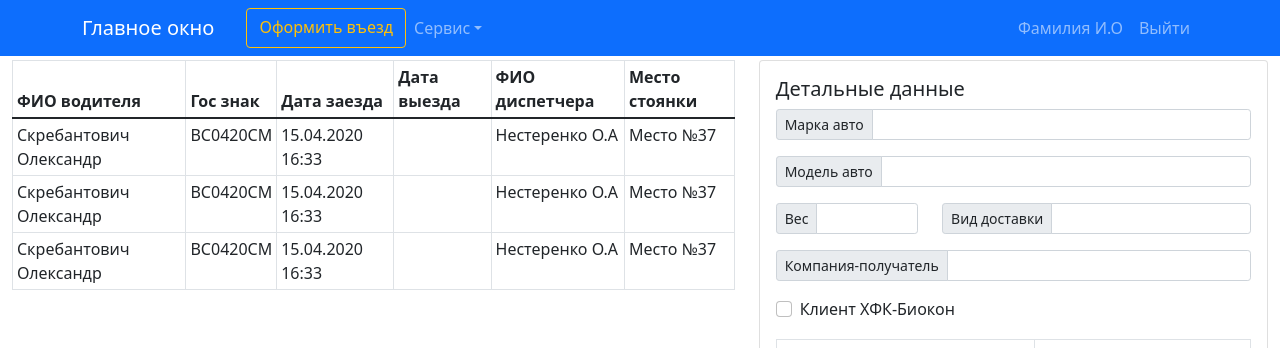
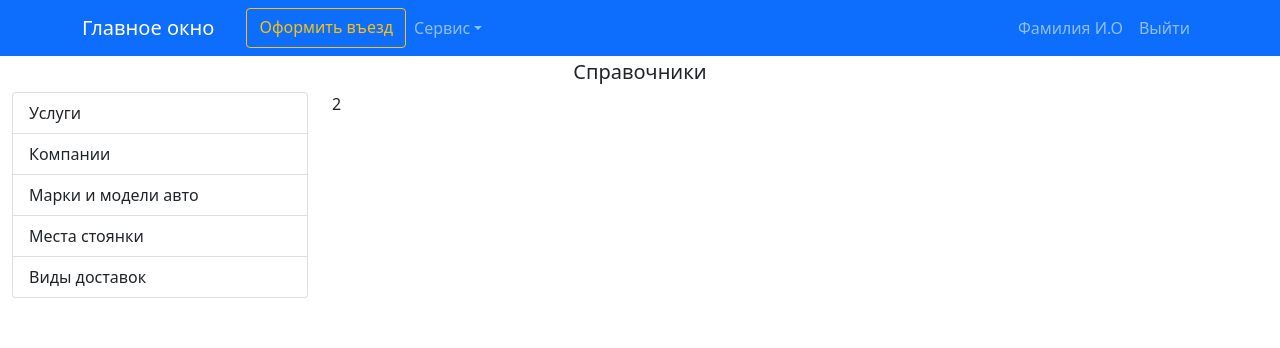
Before and after one commit to s-grushin/controlts, a React (Create React App) app in the folder client/: page /catalogs in a window 1280 px wide. Before the commit this address led to /. Shown: the top 348 px of the page. Built offline with nearby package versions, Linux system fonts and the light colour scheme.

Commit message:
create catalog menu items

```diff
--- a/client/src/components/AppRouter.jsx
+++ b/client/src/components/AppRouter.jsx
@@ -4,21 +4,23 @@ import { useSelector } from 'react-redux'
 import AuthPage from '../pages/AuthPage'
 import MainPage from '../pages/MainPage'
 import VehicleCheckoutPage from '../pages/VehicleCheckoutPage'
+import CatalogsPage from '../pages/CatalogsPage'
 
 const AppRouter = () => {
     const userState = useSelector(state => state.user)
 
     if (userState.isAuth) {
-        // маршруты для залогиненого пользователя
+        // маршруты для авторизованого пользователя
         return (
             <Routes>
                 <Route path='/' element={<MainPage />} />
                 <Route path='/checkout' element={<VehicleCheckoutPage />} />
+                <Route path='/catalogs' element={<CatalogsPage />} />
                 <Route path='*' element={<Navigate to='/' />} />
             </Routes>
         )
     } else {
-        // маршруты для НЕ залогиненого пользователя
+        // маршруты для НЕ авторизованого пользователя
         return (
             <Routes>
                 <Route path='/auth' element={<AuthPage />} />
--- a/client/src/components/TopNavbar.jsx
+++ b/client/src/components/TopNavbar.jsx
@@ -25,7 +25,9 @@ const TopNavbar = () => {
                             </LinkContainer>
                             <NavDropdown title="Сервис" id="collasible-nav-dropdown">
                                 <NavDropdown.Item href="#action/3.1">Настройки</NavDropdown.Item>
-                                <NavDropdown.Item href="#action/3.2">Справочники</NavDropdown.Item>
+                                <LinkContainer to='/catalogs'>
+                                    <NavDropdown.Item>Справочники</NavDropdown.Item>
+                                </LinkContainer>
                                 {/* <NavDropdown.Divider />
                                 <NavDropdown.Item href="#action/3.4">NEW</NavDropdown.Item> */}
                             </NavDropdown>
--- a/client/src/components/VehicleMoveDetails.jsx
+++ b/client/src/components/VehicleMoveDetails.jsx
@@ -6,7 +6,9 @@ const VehicleMoveDetails = () => {
     <div>
       <Card>
         <Card.Body>
-          <Card.Title>Детальные данные</Card.Title>
+          <Card.Title>
+            <h6>Детальные данные</h6>
+          </Card.Title>
 
           <Row>
             {/* Марка авто */}
--- /dev/null
+++ b/client/src/pages/CatalogsPage.jsx
@@ -0,0 +1,47 @@
+import React, { useState } from 'react'
+import { Row, Col, ListGroup } from 'react-bootstrap'
+
+const CatalogsPage = () => {
+
+    const [menuItems, setMenuItems] = useState([
+        { id: 1, name: 'services', title: 'Услуги' },
+        { id: 2, name: 'companies', title: 'Компании' },
+        { id: 3, name: 'vehicles', title: 'Марки и модели авто' },
+        { id: 4, name: 'parkings', title: 'Места стоянки' },
+        { id: 5, name: 'shipping', title: 'Виды доставок' },
+    ])
+
+    const [selectedItem, setSelectedItem] = useState(null)
+
+    const clickMenuItemHandler = (id) => {
+        setSelectedItem(menuItems.find(item => item.id === id))
+    }
+
+    return (
+        <div>
+            <Row className='mt-1'>
+                <h5 className='d-flex justify-content-center'>Справочники</h5>
+                <Col md={3}>
+                    <ListGroup>
+                        {menuItems.map(item => (
+                            <ListGroup.Item
+                                key={item.id}
+                                style={{ cursor: 'pointer' }}
+                                onClick={() => clickMenuItemHandler(item.id)}
+                                active={selectedItem === null ? false : item.id === selectedItem.id ? true : false}
+                            >{item.title}</ListGroup.Item>
+                        ))}
+                    </ListGroup>
+                </Col>
+
+                <Col md={9}>
+                    2
+                </Col>
+
+            </Row>
+
+        </div >
+    )
+}
+
+export default CatalogsPage
```
Also changed, not shown: client/src/components/Catalogs/Services.jsx (added, +9 -0 lines).
